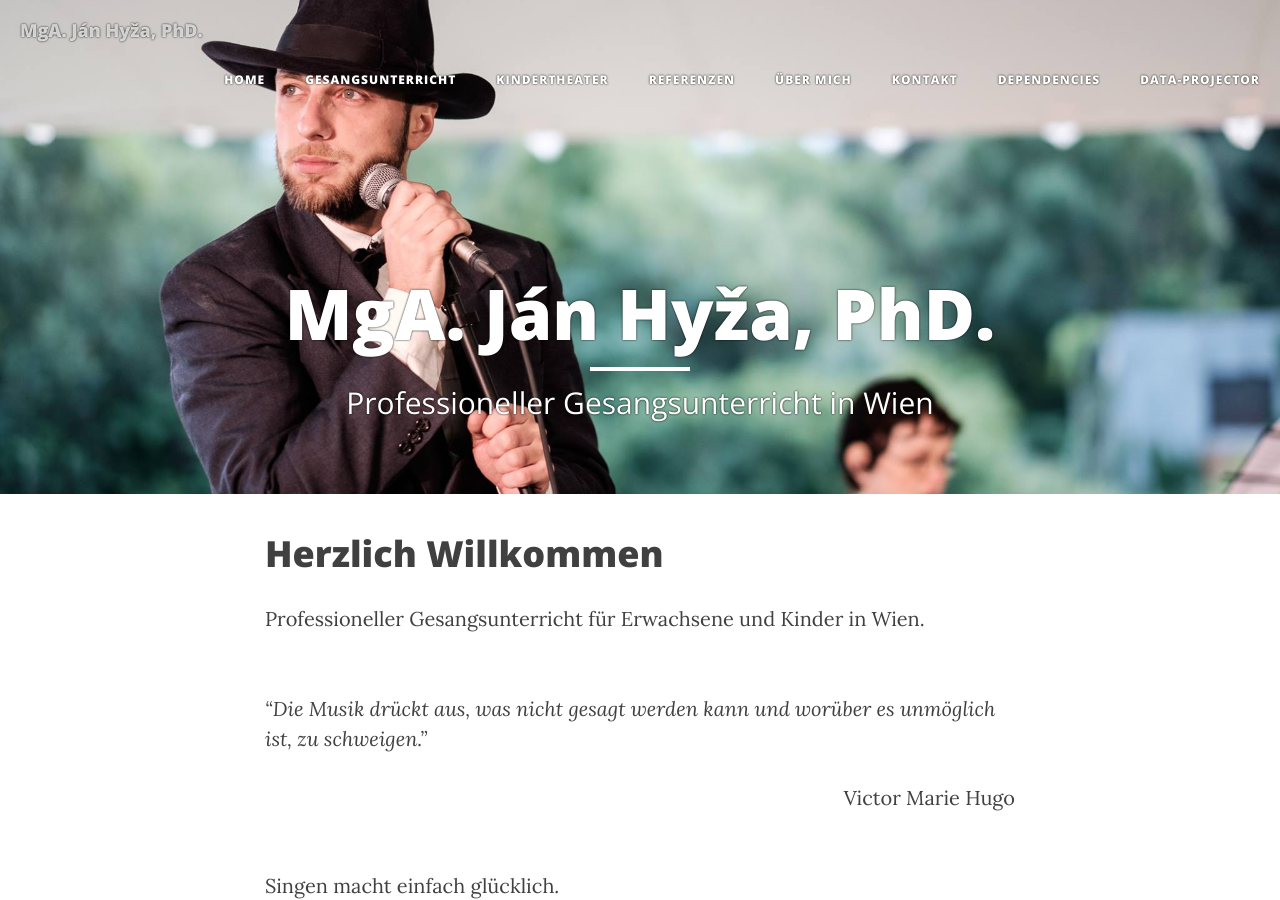
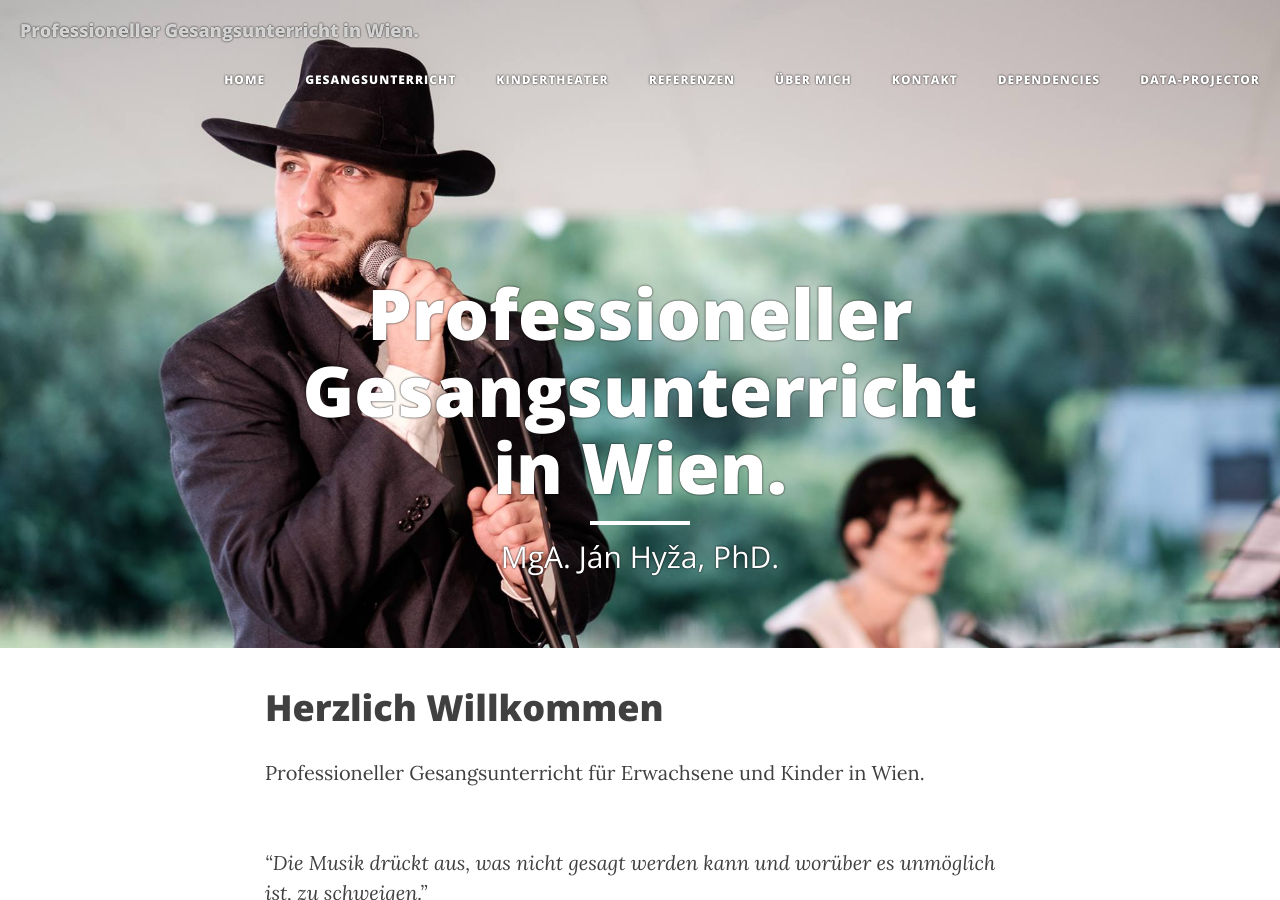
Before and after one commit to janhyza/gesangscoaching.at, a Jekyll site: the page built from index.md, in a window 1280 px wide and 900 px high. Built offline with Jekyll 4.4.1, drawn with Linux system fonts in a browser that asks for light colours; nearby versions of some CDN libraries.

Commit message:
Update _config.yml

```diff
--- a/_config.yml
+++ b/_config.yml
@@ -1,6 +1,6 @@
 # Site settings
-title: "MgA. Ján Hyža, PhD."
-description: "Professioneller Gesangsunterricht in Wien"
+title: "Professioneller Gesangsunterricht in Wien."
+description: "MgA. Ján Hyža, PhD."
 url: "http://gesangscoaching.at"
 owner: "Ján Hyža"
 
```
